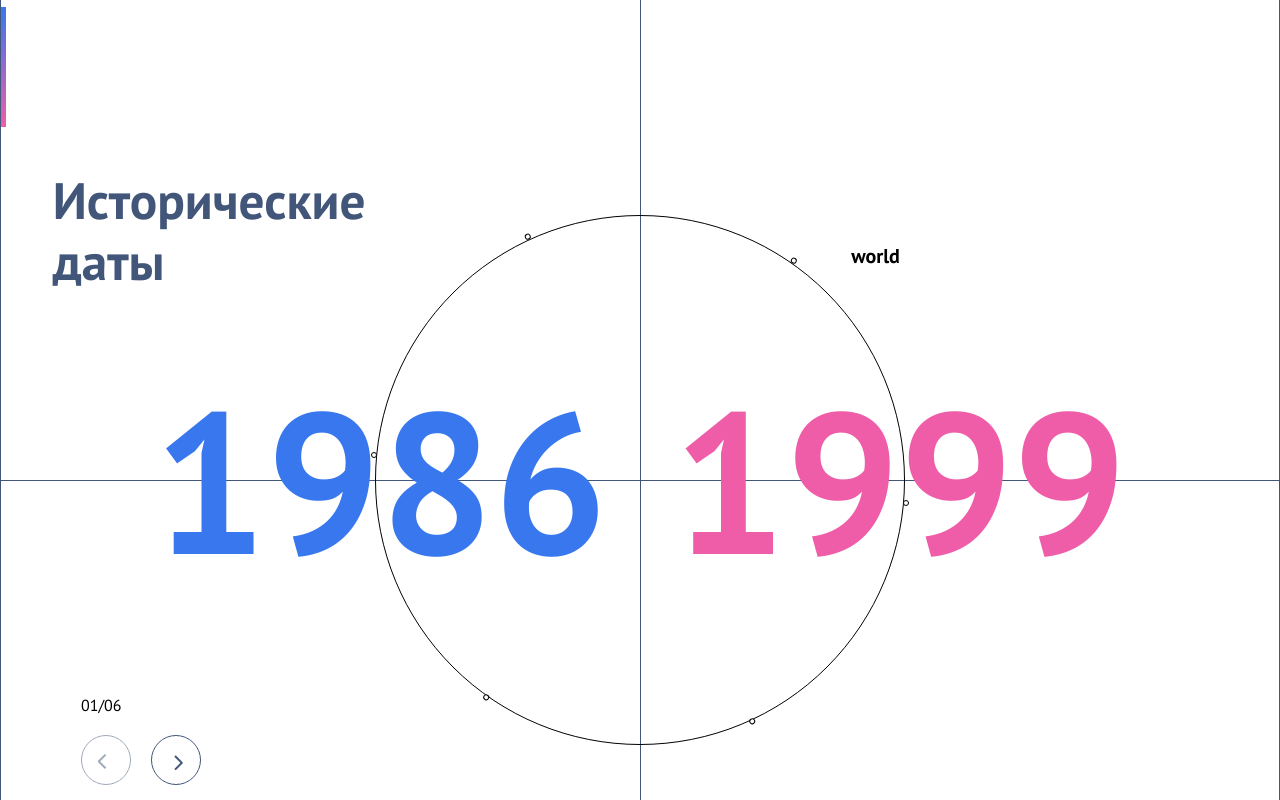
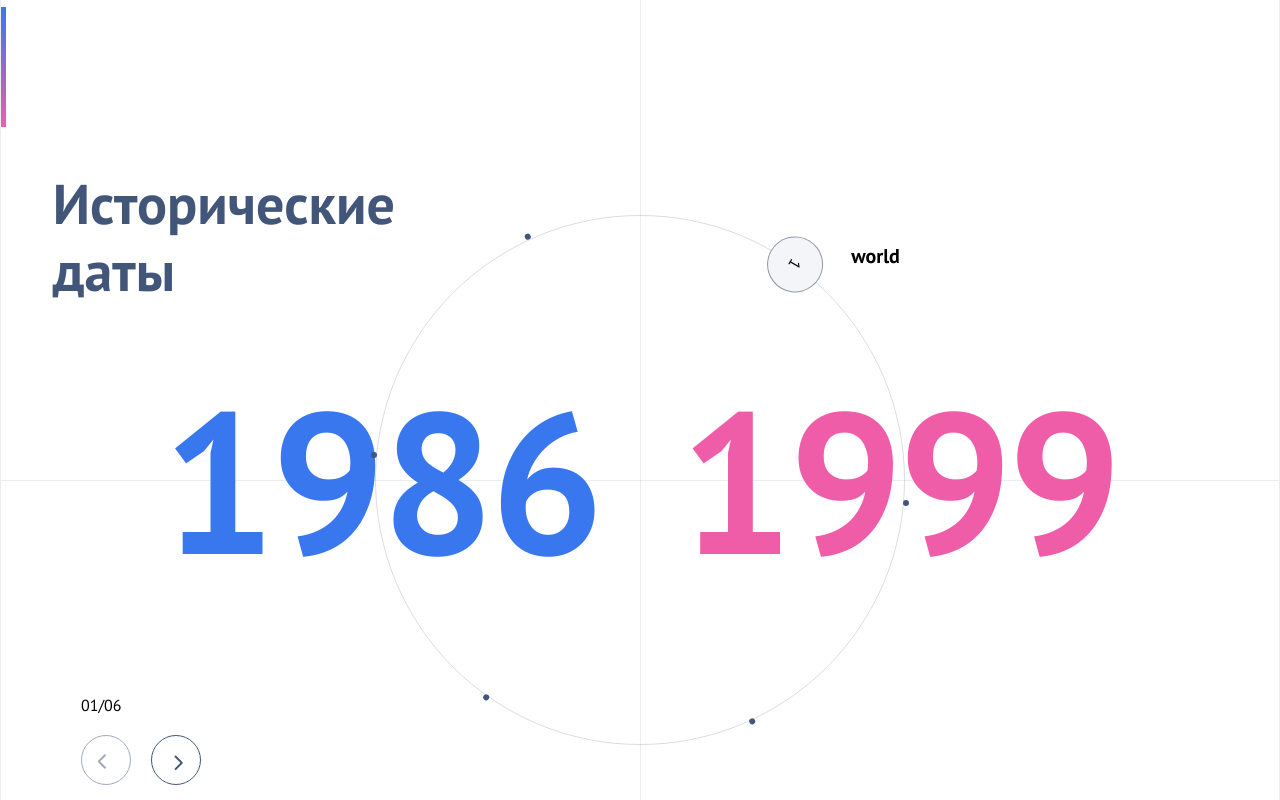
Before and after one commit to BDODINKA/Only-digital-test-task, a React (Create React App) app: page / in a window 1280 px wide. Shown: the top 800 px of the page. Built offline with nearby package versions, Linux system fonts and the light colour scheme.

Commit message:
fix:color line

```diff
--- a/src/common/button/button.tsx
+++ b/src/common/button/button.tsx
@@ -14,12 +14,10 @@ export const Button = (props: PropsType) => {
   const { className, onClick, disabled } = props
 
   return (
-    <div>
-      <button
-        disabled={disabled}
-        className={className ? `${style.Btn} ${className}` : style.Btn}
-        onClick={onClick}
-      ></button>
-    </div>
+    <button
+      disabled={disabled}
+      className={className ? `${style.Btn} ${className}` : style.Btn}
+      onClick={onClick}
+    ></button>
   )
 }
--- a/src/features/Circle/Circle.tsx
+++ b/src/features/Circle/Circle.tsx
@@ -76,7 +76,12 @@ export const Circle = (props: PropsType) => {
         {<div className={`${style.category} show`}>{Object.keys(category[currentIndex])}</div>}
         {category.map((el, i) => (
           <div className={style.block} style={{ rotate: rotateCircle[i] + 'deg' }} key={i}>
-            <div className={style.square} onClick={() => onClickHandler(el, i)}>
+            <div
+              className={
+                currentIndex === i ? `${style.square} ${style.current}` : `${style.square}`
+              }
+              onClick={() => onClickHandler(el, i)}
+            >
               <div className={`${style.index} active`} style={{ rotate: rot[i] + 'deg' }}>
                 {i + 1}
               </div>
--- a/src/features/Circle/circle.module.scss
+++ b/src/features/Circle/circle.module.scss
@@ -12,7 +12,9 @@
     width: 530px;
     height: 530px;
     position: relative;
-    border: 1px solid black;
+    border: 1px solid rgba(66, 86, 122, 0.2);
+
+
     border-radius: 50%;
     display: flex;
     align-items: center;
@@ -24,8 +26,7 @@
       transform: rotate(120deg);
       position: absolute;
       .square {
-        background: white;
-        border: 1px solid black;
+        background: #42567A;
         width: 6px;
         height: 6px;
         border-radius: 50%;
@@ -33,9 +34,9 @@
         z-index: 10;
         font-size: 0;
         &:hover{
-          background: #EF5DA8;
+          background: #F4F5F9;
           transform: translate(-40% ,-50%);
-          border: 1px solid black;
+          border: 1px solid rgba(48, 62, 88, 0.5);
           width: 56px;
           height: 56px;
           font-size: 16px;
@@ -43,12 +44,24 @@
           align-items: center;
           justify-content: center;
         }
+        &.current{
+          background: #F4F5F9;
+          transform: translate(-40% ,-50%);
+          border: 1px solid rgba(48, 62, 88, 0.5);
+          width: 56px;
+          height: 56px;
+          font-size: 16px;
+          display: flex;
+          align-items: center;
+          justify-content: center;
+        }
+
+
         .index{
           position: absolute;
           z-index: 20 ;
+        }
 
-
-        }
       }
     }
   }
--- a/src/features/Slider/slider.module.scss
+++ b/src/features/Slider/slider.module.scss
@@ -46,7 +46,7 @@
   .nextBtn {
     position: absolute;
     right: 0;
-    top: 50%;
+    top: 25%;
     z-index: 20;
     transform: translate(-50%, 0);
     border: none;
--- a/src/pages/main.module.scss
+++ b/src/pages/main.module.scss
@@ -4,8 +4,8 @@
 height: 100vh;
   .wrapper {
     min-height: calc(100vh - 80px);
-    border-left: 1px solid #42567A;
-    border-right: 1px solid #42567A;
+    border-left: 1px solid rgba(66, 86, 122, 0.1);
+    border-right: 1px solid rgba(66, 86, 122, 0.1);
     position: relative;
     &:after {
       content: "";
@@ -15,6 +15,7 @@ height: 100vh;
       left: 50%;
       top: 0;
       background: $color-primary;
+      opacity: 0.1;
     }
 
     &:before {
@@ -25,6 +26,7 @@ height: 100vh;
       top: 480px;
       left: 0;
       background: $color-primary;
+      opacity: 0.1;
     }
     .box{
       display: flex;
@@ -38,7 +40,7 @@ height: 100vh;
       font-family: 'PT Sans', sans-serif;
       font-style: normal;
       font-weight: 700;
-      font-size: clamp(20px, 4cqi, 56px);
+      font-size: clamp(20px, 6cqi, 56px);
       line-height: 120%;
       color: #42567A;
       padding-left: 4.05%;
@@ -72,14 +74,17 @@ height: 100vh;
   line-height: 160px;
   justify-content: space-between;
   color: #EF5DA8;
-  width: 973px;
   z-index: 2;
+  letter-spacing: -0.02em;
   margin: 96px auto 0;
+  gap: 80px;
 
 
   div:nth-child(1) {
     color: $color-secondary;
+
   }
+
 }
 
 
```
